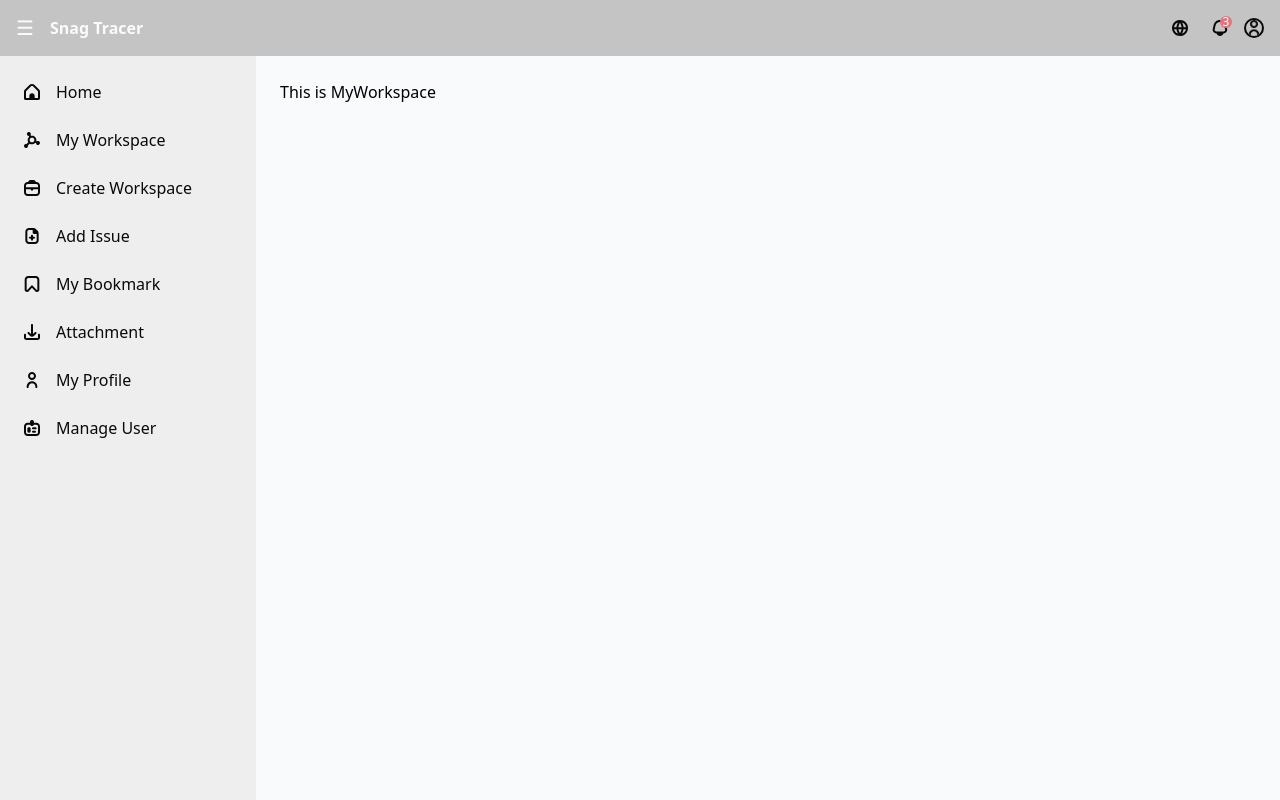
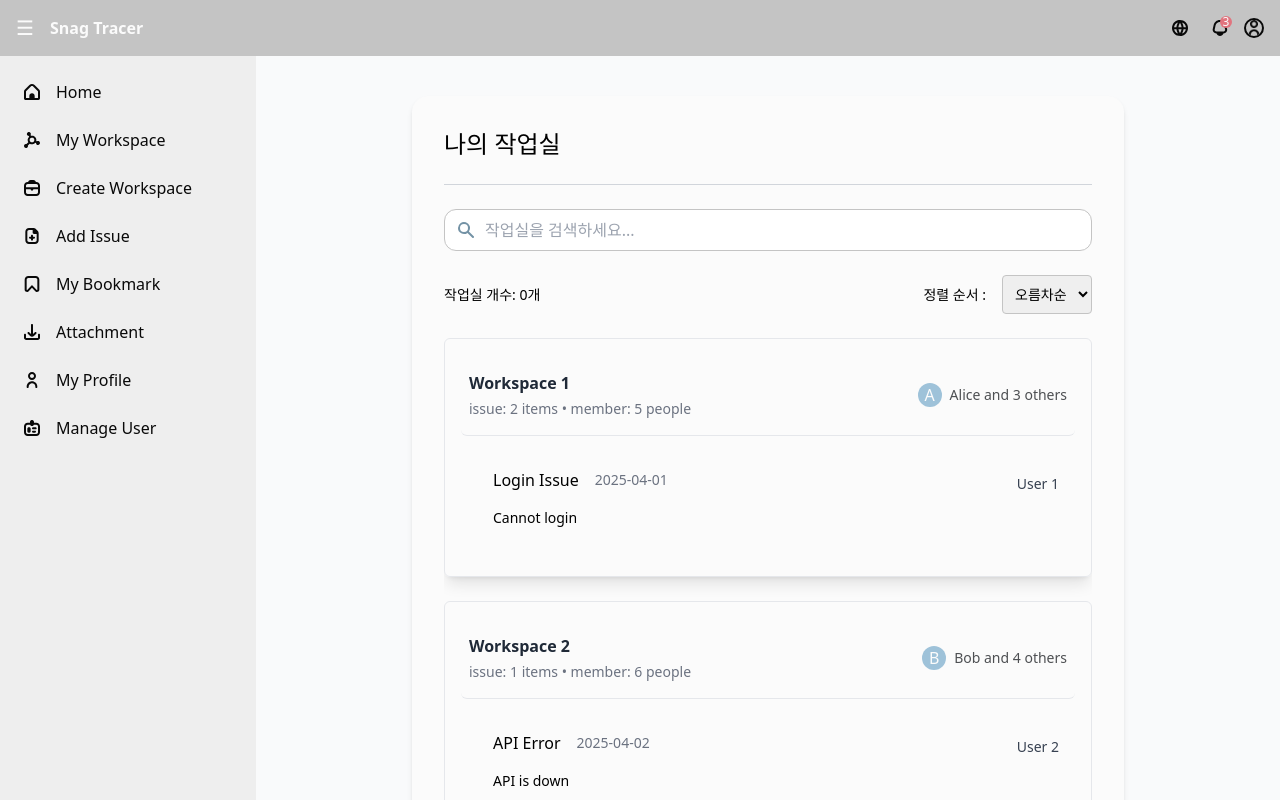
Before and after one commit to 1-Hee/SnagTracer, a React (Vite) app in the folder dashboard/: page /myWorkspace in a window 1280 px wide. Built offline with nearby package versions, Linux system fonts and the light colour scheme.

Commit message:
'MyWorkspace' component modificiation and addition of its units.

```diff
--- a/dashboard/package.json
+++ b/dashboard/package.json
@@ -14,6 +14,7 @@
     "react": "^19.0.0",
     "react-dom": "^19.0.0",
     "react-i18next": "^15.5.1",
+    "react-icons": "^5.5.0",
     "react-router-dom": "^7.5.2"
   },
   "devDependencies": {
--- a/dashboard/src/page/MyWorkspace.jsx
+++ b/dashboard/src/page/MyWorkspace.jsx
@@ -1,9 +1,131 @@
-import React from "react";
+// libs
+import React, { useState, useEffect } from 'react';
+
+// assets
+import { HiSearch } from 'react-icons/hi'; //
+
+// components
+import WorkspaceItem from '../units/WorkspaceItem';
+import RecentIssue from "../units/RecentIssue"
 
 const MyWorkspace = () => {
-    return (
-        <div>This is MyWorkspace</div>
-    )
-}
+  const [workspaces, setWorkspaces] = useState([]);
+  const [searchQuery, setSearchQuery] = useState('');
+  const [sortingOrder, setSortingOrder] = useState('asc'); // 정렬 순서
+  const [userWorkspacesCount, setUserWorkspacesCount] = useState(0); // 로그인 한 사용자의 작업실 개수
+  const [page, setPage] = useState(1); // 무한 스크롤을 위한 페이지 번호
+  const [loading, setLoading] = useState(false); // 로딩 상태
+
+  // 무한 스크롤을 위한 작업실 목록 로딩
+  const loadWorkspaces = async () => {
+    setLoading(true);
+    // 여기서는 더미 데이터를 사용하고 있으니 실제 데이터 fetch로 변경할 수 있습니다.
+    const fetchedWorkspaces = [
+      { id: 1, title: 'Workspace 1', leader: 'Alice', memberCount: 3, issueCount: 2, participantCount: 5, issue: { title: 'Login Issue', date: '2025-04-01', author: 'User 1', content: 'Cannot login' } },
+      { id: 2, title: 'Workspace 2', leader: 'Bob', memberCount: 4, issueCount: 1, participantCount: 6, issue: { title: 'API Error', date: '2025-04-02', author: 'User 2', content: 'API is down' } }
+    ];
+    setWorkspaces((prev) => [...prev, ...fetchedWorkspaces]); // 기존 작업실 목록에 새로운 작업실 목록 추가
+    setLoading(false);
+  };
+
+  // 페이지 로딩 시 작업실 목록 가져오기
+  useEffect(() => {
+    loadWorkspaces();
+  }, [page]);
+
+  // 검색창 업데이트
+  const handleSearchChange = (event) => {
+    setSearchQuery(event.target.value);
+  };
+
+  // 정렬 변경
+  const handleSortChange = (event) => {
+    setSortingOrder(event.target.value);
+  };
+
+  // 무한 스크롤 처리
+  const handleScroll = (event) => {
+    const bottom = event.target.scrollHeight === event.target.scrollTop + event.target.clientHeight;
+    if (bottom && !loading) {
+      setPage((prevPage) => prevPage + 1); // 페이지 번호 증가
+    }
+  };
+
+  return (
+    <div className='flex justify-center min-h-screen p-4'>
+        <div className="w-full max-w-[712px] bg-white rounded-2xl shadow-md p-8">
+            <h2 className="text-2xl font-semibold mb-6">나의 작업실</h2>
+
+            {/* 제목과 검색창 사이에 구분선 추가 */}
+            <div className="border-t border-gray-300 mb-6"></div>
+
+            {/* 검색창과 돋보기 아이콘 */}
+            <div className="relative mb-6">
+            <input
+                type="text"
+                value={searchQuery}
+                onChange={handleSearchChange}
+                className="w-full p-2 pl-10 border border-mono300 rounded-xl"
+                placeholder="작업실을 검색하세요..."
+            />
+            <HiSearch className="absolute left-3 top-1/2 transform -translate-y-1/2 text-pale-blue500" size={20} />
+            </div>
+            {/* 작업실 개수 및 정렬 */}
+            <div className="flex justify-between mb-6 items-center">
+                <div className="text-sm">작업실 개수: {userWorkspacesCount}개</div>
+                <div className="flex items-center">
+                <span className="mr-4 text-sm">정렬 순서 :</span>
+                <select
+                    value={sortingOrder}
+                    onChange={handleSortChange}
+                    className="p-2 border border-mono300 rounded text-sm"
+                >
+                    <option value="asc text-sm">오름차순</option>
+                    <option value="desc text-sm">내림차순</option>
+                </select>
+                </div>
+            </div>
+
+            {/* 작업실 목록 */}
+            <div
+                className="space-y-6 overflow-y-auto max-h-[70vh]"
+                // onScroll={handleScroll}
+            >
+                {workspaces
+                .filter((workspace) =>
+                    workspace.title.toLowerCase().includes(searchQuery.toLowerCase())
+                )
+                .map((workspace) => (
+                    <div key={workspace.id} className="border p-4 rounded-md shadow-lg">
+                    {/* WorkspaceItem 컴포넌트 */}
+                    <WorkspaceItem
+                        title={workspace.title}
+                        leader={workspace.leader}
+                        memberCount={workspace.memberCount}
+                        issueCount={workspace.issueCount}
+                        participantCount={workspace.participantCount}
+                    />
+
+                    {/* 최신 이슈 목록 */}
+                    <div className="ml-4 mt-4">
+                        {
+
+                            <RecentIssue
+                                title = {workspace.issue.title}
+                                date = {workspace.issue.date}
+                                author = {workspace.issue.author}
+                                content = {workspace.issue.content}
+                            />
+                        }
+                    </div>
+                    </div>
+                ))}
+            </div>
+
+            {loading && <div className="text-center mt-4">로딩 중...</div>}
+        </div>
+    </div>
+  );
+};
 
 export default MyWorkspace;
--- /dev/null
+++ b/dashboard/src/units/RecentIssue.jsx
@@ -0,0 +1,20 @@
+// libs
+import React from 'react';
+
+const RecentIssue = ({title, date, author, content}) => {
+    return (
+        <div className="cursor-pointer p-2 transition-all duration-300 hover:bg-mono100 mb-4 p-4 rounded-md">
+            <div className="flex justify-between items-center">
+                <div className="flex items-center mb-2">
+                    <h4 className="font-medium">{title}</h4>
+                    <p className="ml-4 text-sm text-gray-500">{date}</p>
+                </div>
+                <p className="text-sm text-gray-700">{author}</p>
+            </div>
+
+        <p className="mt-2 text-sm">{content}</p>
+      </div>
+    )
+}
+
+export default RecentIssue;
--- /dev/null
+++ b/dashboard/src/units/WorkspaceItem.jsx
@@ -0,0 +1,22 @@
+import React, { useState, useEffect, useRef } from "react";
+import { useTranslation } from "react-i18next";
+
+export default function WorkspaceItem({ title, leader, memberCount, issueCount, participantCount }) {
+    const { t } = useTranslation();  // useTranslation hook;
+    return (
+        <div className="cursor-pointer p-2 transition-all duration-300 hover:bg-mono100 rounded-md flex items-center justify-between py-4 border-b last:border-b-0">
+        <div>
+            <div className="text-md font-semibold text-gray-800">{title}</div>
+            <div className="text-sm text-gray-500 mt-1">
+            {t('txtIssue')}: {issueCount}{t('txtItems')} • {t('txtMember')}: {participantCount} {t('txtPeople')}
+            </div>
+        </div>
+        <div className="flex items-center">
+            <div className="w-6 h-6 rounded-full bg-pale-blue300 text-white flex items-center justify-center mr-2">
+            {leader[0]}
+            </div>
+            <span className="text-sm text-mono800">{leader} {t('txtAnd')} {memberCount} {t('txtOther')}</span>
+        </div>
+        </div>
+    );
+}
--- a/dashboard/src/units/WorkspaceList.jsx
+++ b/dashboard/src/units/WorkspaceList.jsx
@@ -2,27 +2,8 @@
 import React, { useState, useEffect, useRef } from "react";
 import { useTranslation } from "react-i18next";
 
-function WorkspaceItem({ title, leader, memberCount, issueCount, participantCount }) {
-    const { t } = useTranslation();  // useTranslation hook;
-    return (
-        <div className="cursor-pointer p-2 transition-all duration-300 hover:bg-mono100 flex items-center justify-between py-4 border-b last:border-b-0">
-        <div>
-            <div className="text-md font-semibold text-gray-800">{title}</div>
-            <div className="text-sm text-gray-500 mt-1">
-            {t('txtIssue')}: {issueCount}{t('txtItems')} • {t('txtMember')}: {participantCount} {t('txtPeople')}
-            </div>
-        </div>
-        <div className="flex items-center">
-            <div className="w-6 h-6 rounded-full bg-pale-blue300 text-white flex items-center justify-center mr-2">
-            {leader[0]}
-            </div>
-            <span className="text-sm text-mono800">{leader} {t('txtAnd')} {memberCount} {t('txtOther')}</span>
-        </div>
-        </div>
-    );
-}
-
-// and 5 others
+// components
+import WorkspaceItem from "./WorkspaceItem"
 
 export default function WorkspaceList() {
     const { t } = useTranslation();  // useTranslation hook;
```
Also changed, not shown: 1 other file (tests, documents, lock files or other folders).
